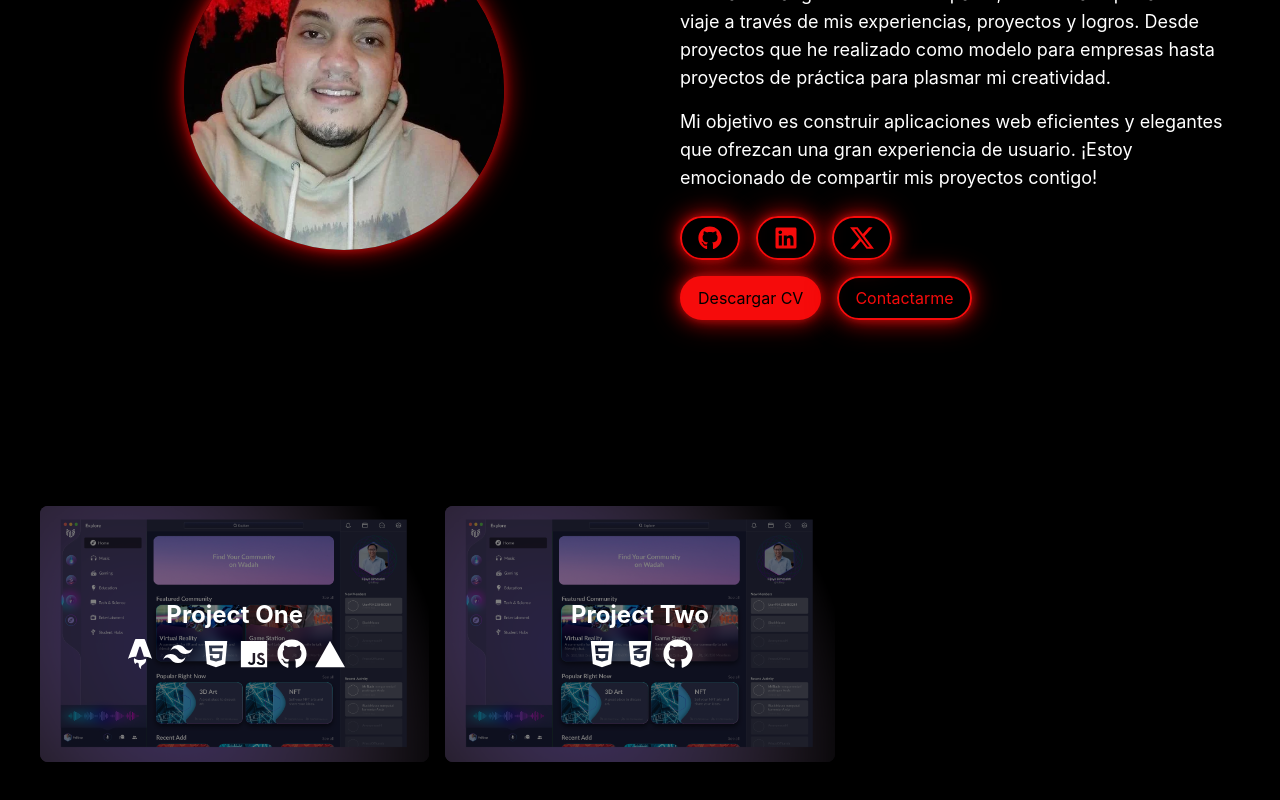
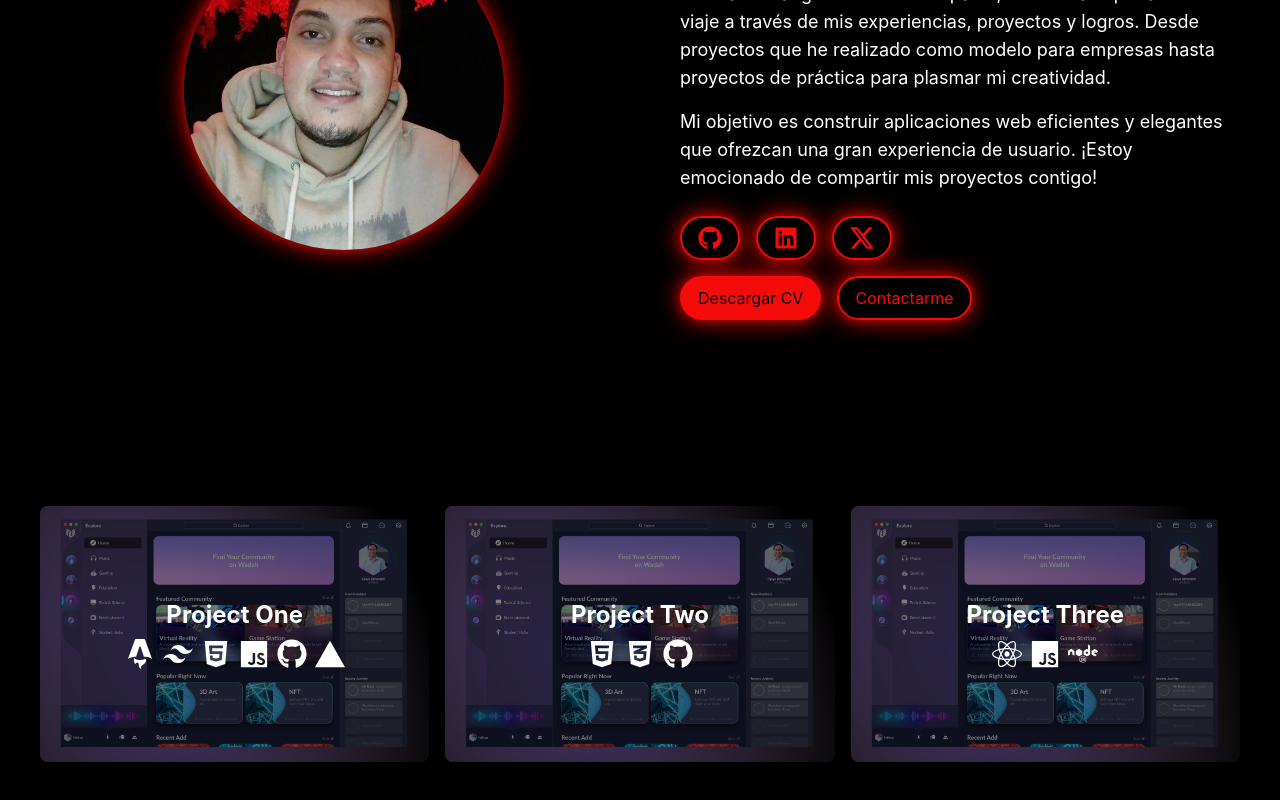
Before and after one commit to sogom01/portfolio, a React (Create React App) app: page / in a window 1280 px wide. Shown: the part 406-1206 px from the top of the page. Built offline with nearby package versions, Linux system fonts and the light colour scheme.

Commit message:
Cambios en los proyectos

```diff
--- a/src/components/Projects.js
+++ b/src/components/Projects.js
@@ -17,11 +17,11 @@ const projects = [
         title: 'Project Two',
         technologies: [FaHtml5, FaCss3Alt, FaGithub],
     },
-    // {
-    //     image: Proyecto1,
-    //     title: 'Project Three',
-    //     technologies: [FaReact, FaJs, FaNode],
-    // },
+    {
+        image: Proyecto1,
+        title: 'Project Three',
+        technologies: [FaReact, FaJs, FaNode],
+    },
 ];
 
 const Projects = () => {
```
